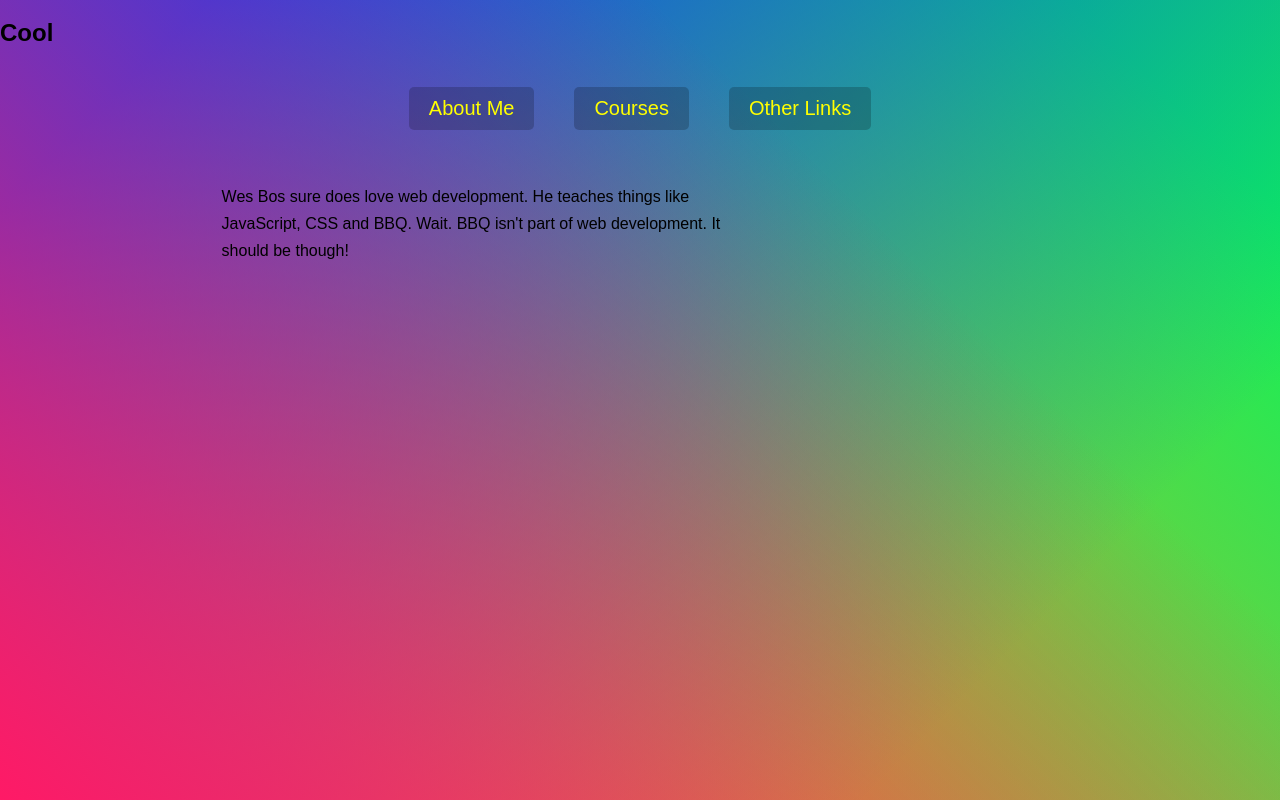
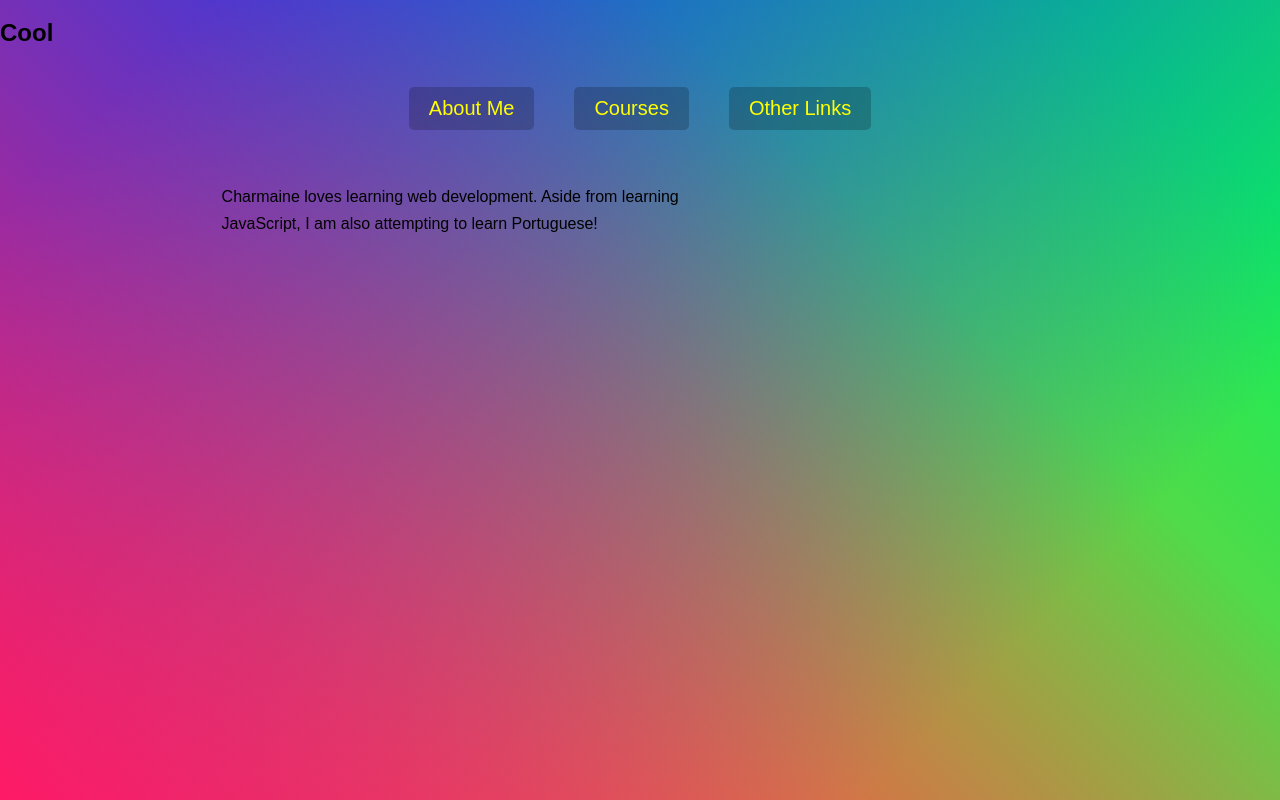
Before and after one commit to charmgeorge/30-Day-JavaScript, a plain HTML site: page 26 - Stripe Follow Along Nav/index.html in a window 1280 px wide. Both pictures are taken after a click on the link "About Me". Drawn offline with Linux system fonts and the light colour scheme.

Commit message:
complete modified bio

```diff
--- a/26 - Stripe Follow Along Nav/index.html
+++ b/26 - Stripe Follow Along Nav/index.html
@@ -17,7 +17,7 @@
         <div class="dropdown dropdown1">
           <div class="bio">
             <!-- <img src=""> -->
-            <p>Wes Bos sure does love web development. He teaches things like JavaScript, CSS and BBQ. Wait. BBQ isn't part of web development. It should be though!</p>
+            <p>Charmaine loves learning web development. Aside from learning JavaScript, I am also attempting to learn Portuguese!</p>
           </div>
         </div>
       </li>
```
